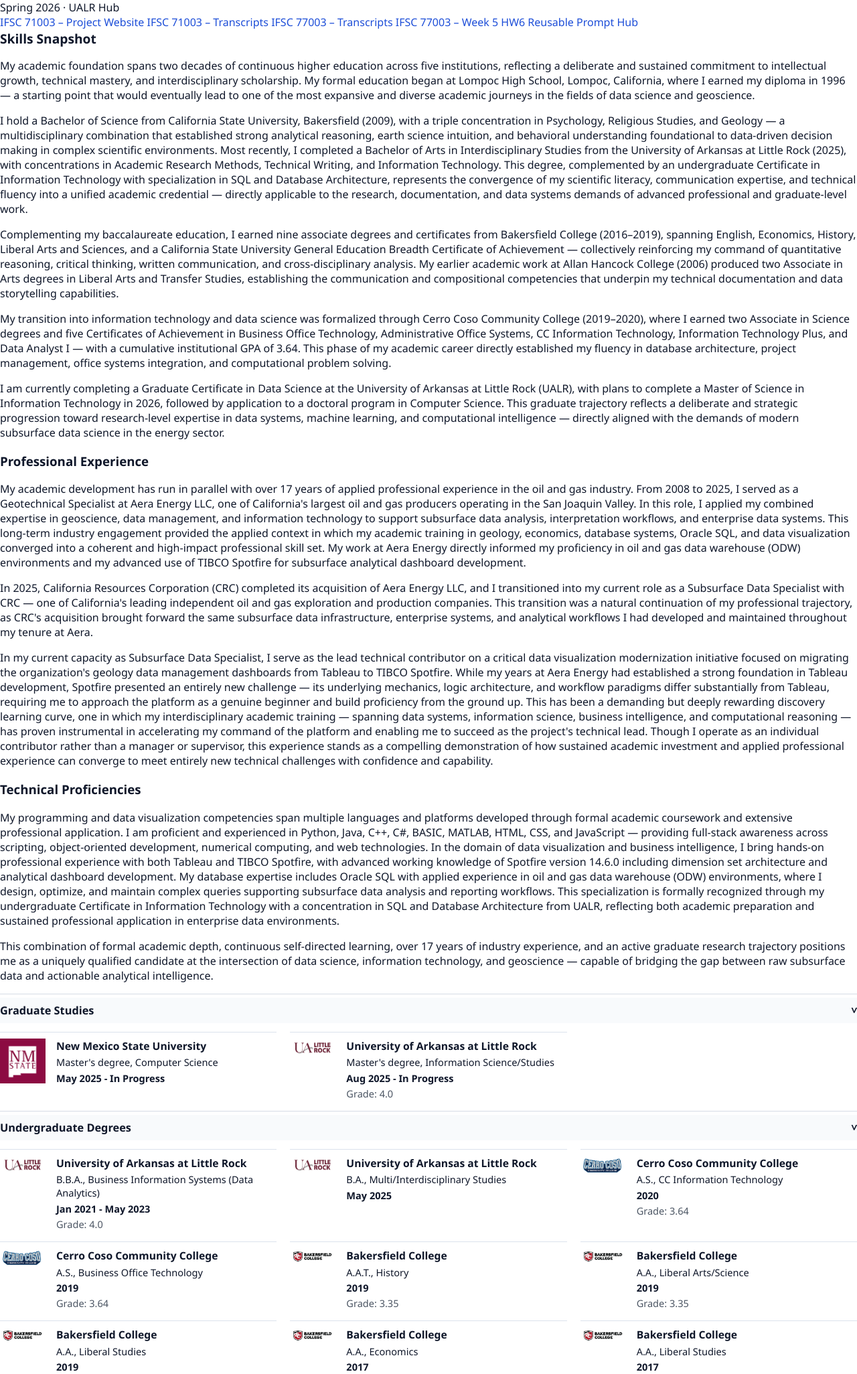
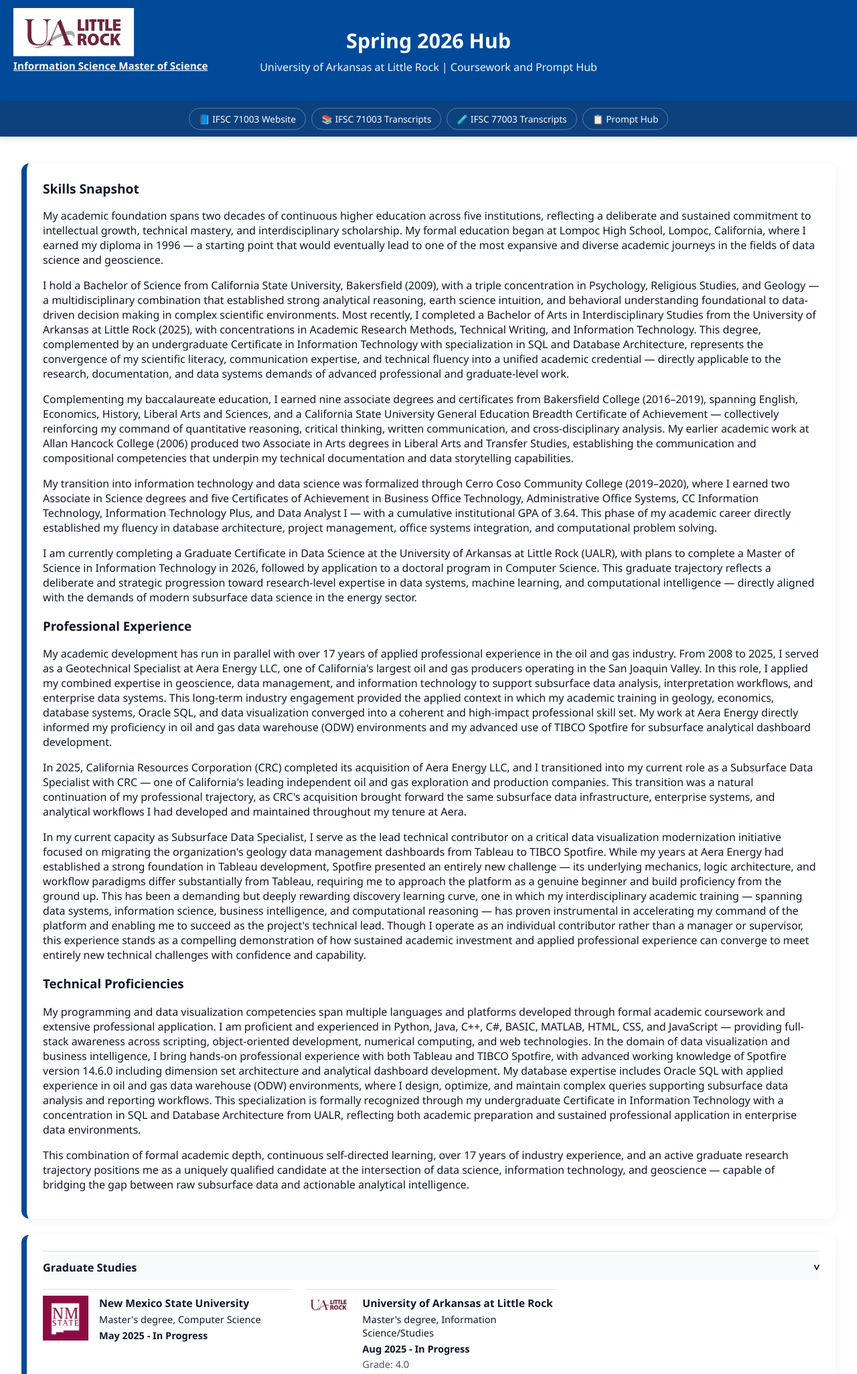
Before and after one commit to Porebo/2026Spring, a PHP site: page / in a window 1280 px wide. Shown: the top 2052 px of the page at 67% size. Run offline with PHP 8.4, Linux system fonts and the light colour scheme.

Commit message:
begin today

```diff
--- a/index.html
+++ b/index.html
@@ -8,16 +8,21 @@
 </head>
 <body>
 
-  <header class="top-bar">
-    <span class="hub-title">Spring 2026 &middot; UALR Hub</span>
-    <nav class="nav-links">
-      <a href="IFSC_71003_Info_Sys_Analysis/website/index.html">IFSC 71003 &ndash; Project Website</a>
-      <a href="IFSC_71003_Info_Sys_Analysis/transcripts/index.html">IFSC 71003 &ndash; Transcripts</a>
-      <a href="IFSC_77003_Data_Science/transcripts/index.html">IFSC 77003 &ndash; Transcripts</a>
-      <a href="IFSC_77003_Data_Science/w5/hw6.html">IFSC 77003 &ndash; Week 5 HW6</a>
-      <a href="prompts/index.html">Reusable Prompt Hub</a>
-    </nav>
+  <header>
+    <div class="header-brand">
+      <img class="header-logo" src="images/ualr.png" alt="UALR logo">
+      <a class="header-program-link" href="https://catalog.ualr.edu/preview_program.php?catoid=21&poid=5579" target="_blank" rel="noopener noreferrer">Information Science Master of Science</a>
+    </div>
+    <h1>Spring 2026 Hub</h1>
+    <p>University of Arkansas at Little Rock | Coursework and Prompt Hub</p>
   </header>
+
+  <nav class="nav-bar" aria-label="Main site links">
+    <a href="IFSC_71003_Info_Sys_Analysis/website/index.html">&#x1F4D8; IFSC 71003 Website</a>
+    <a href="IFSC_71003_Info_Sys_Analysis/transcripts/index.html">&#x1F4DA; IFSC 71003 Transcripts</a>
+    <a href="IFSC_77003_Data_Science/transcripts/index.html">&#x1F9EA; IFSC 77003 Transcripts</a>
+    <a href="prompts/index.html">&#x1F4CB; Prompt Hub</a>
+  </nav>
 
   <div class="bento-grid">
 
--- a/styles.css
+++ b/styles.css
@@ -1,4 +1,5 @@
 :root {
+  --primary: #004a99;
   --page-bg: #ffffff;
   --surface-bg: #ffffff;
   --text-main: #0f172a;
@@ -15,6 +16,107 @@ body {
   margin: 0;
   background: var(--page-bg);
   color: var(--text-main);
+}
+
+header {
+  background: var(--primary);
+  color: #ffffff;
+  padding: 40px 20px;
+  text-align: center;
+  position: relative;
+  box-shadow: 0 4px 10px rgba(0, 0, 0, 0.1);
+}
+
+.header-logo {
+  position: static;
+  width: 180px;
+  height: auto;
+  object-fit: contain;
+}
+
+.header-brand {
+  position: absolute;
+  top: 12px;
+  left: 20px;
+  z-index: 3;
+  display: flex;
+  flex-direction: column;
+  align-items: flex-start;
+  gap: 6px;
+  max-width: none;
+}
+
+.header-program-link {
+  display: inline-block;
+  color: #ffffff;
+  font-size: 0.95rem;
+  line-height: 1.15;
+  font-weight: 600;
+  text-decoration: underline;
+  white-space: nowrap;
+  transition: transform 0.2s ease, opacity 0.2s ease;
+}
+
+.header-program-link:hover {
+  transform: translateY(-5px);
+  opacity: 0.9;
+}
+
+header h1 {
+  margin: 0;
+  font-size: 1.9rem;
+}
+
+header p {
+  margin: 0.5rem 0 0;
+  font-size: 1rem;
+  opacity: 0.95;
+}
+
+.nav-bar {
+  background: rgba(0, 55, 120, 0.95);
+  backdrop-filter: blur(8px);
+  position: sticky;
+  top: 0;
+  z-index: 100;
+  padding: 10px 20px;
+  display: flex;
+  justify-content: center;
+  gap: 8px;
+  flex-wrap: wrap;
+  box-shadow: 0 2px 8px rgba(0, 0, 0, 0.15);
+}
+
+.nav-bar a {
+  color: #ffffff;
+  text-decoration: none;
+  font-size: 0.85rem;
+  padding: 6px 14px;
+  border-radius: 20px;
+  border: 1px solid rgba(255, 255, 255, 0.3);
+  transition: all 0.2s;
+  white-space: nowrap;
+}
+
+.nav-bar a:hover {
+  background: rgba(255, 255, 255, 0.2);
+  border-color: rgba(255, 255, 255, 0.6);
+  text-decoration: none;
+}
+
+.bento-grid {
+  width: 95%;
+  margin: 40px auto;
+  padding: 0 20px;
+}
+
+.bento-card {
+  background: var(--surface-bg);
+  padding: 24px;
+  border-radius: 12px;
+  box-shadow: 0 4px 15px rgba(0, 0, 0, 0.05);
+  border-left: 8px solid var(--primary);
+  margin-bottom: 24px;
 }
 
 h2 {
@@ -144,4 +246,21 @@ a:hover {
     width: 56px;
   }
 
+  .header-logo {
+    width: 130px;
+  }
+
+  .header-brand {
+    top: 10px;
+    left: 12px;
+    max-width: none;
+    gap: 4px;
+  }
+
+  .header-program-link {
+    font-size: 0.75rem;
+    line-height: 1.2;
+    white-space: nowrap;
+  }
+
 }
```
Also changed, not shown: prompts/ai_instruction_for_main_index.md (renamed from ai_instruction_for_main_index.md, +1 -1 lines), prompts/assistant_preferences.md (renamed from assistant_preferences.md, +1 -1 lines), prompts/index.html (+19 -1 lines), prompts/w10_file_intake_prompt.md (renamed from w10Promp.md, +1 -1 lines), prompts/workspace_prompt_audit_2026-04-17.md (added, +46 -0 lines).
